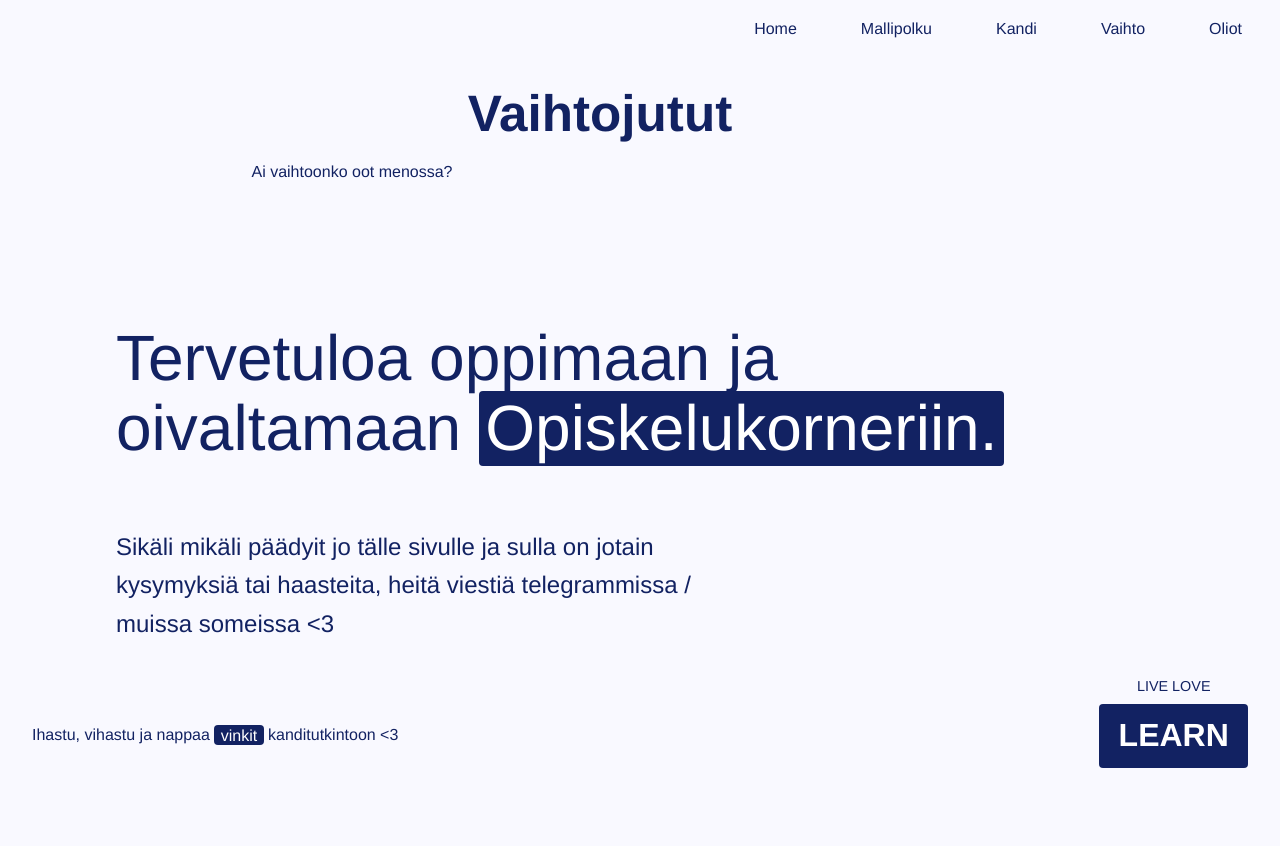
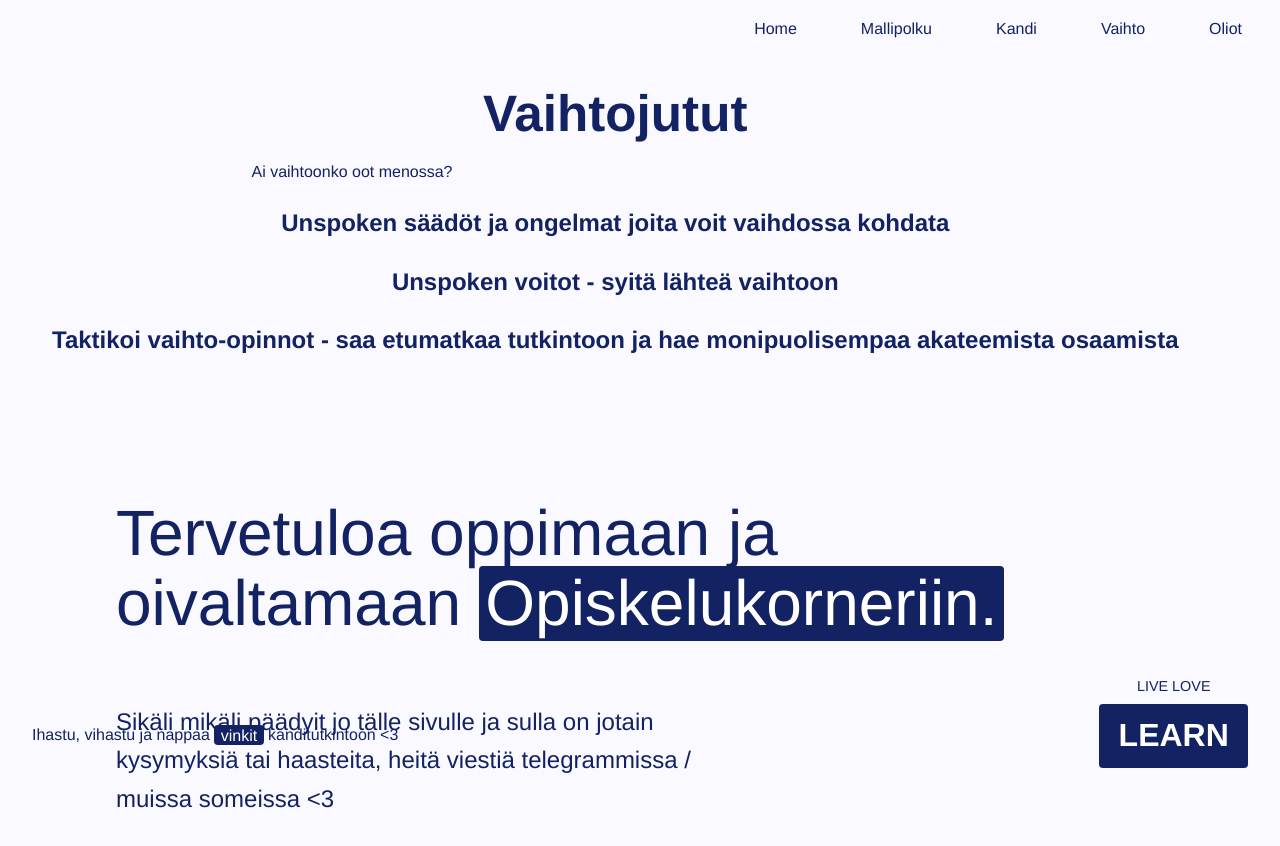
Before and after one commit to lehtio/Opiskelukorneri, a React (Vite) app in the folder opintokorneri/: page /vaihto in a window 1280 px wide. Shown: the top 846 px of the page. Built offline with nearby package versions, Linux system fonts and the light colour scheme.

Commit message:
vaihtosivu

```diff
--- a/opintokorneri/src/pages/Vaihto.jsx
+++ b/opintokorneri/src/pages/Vaihto.jsx
@@ -5,6 +5,10 @@ const Vaihto = () => {
     <div>
       <h1>Vaihtojutut</h1>
       <p>Ai vaihtoonko oot menossa?</p>
+
+      <h2>Unspoken säädöt ja ongelmat joita voit vaihdossa kohdata</h2>
+      <h2>Unspoken voitot - syitä lähteä vaihtoon</h2>
+      <h2>Taktikoi vaihto-opinnot - saa etumatkaa tutkintoon ja hae monipuolisempaa akateemista osaamista</h2>
     </div>
   );
 };
```
